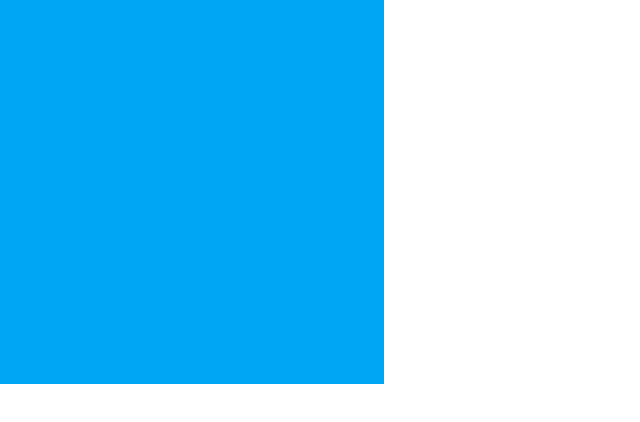
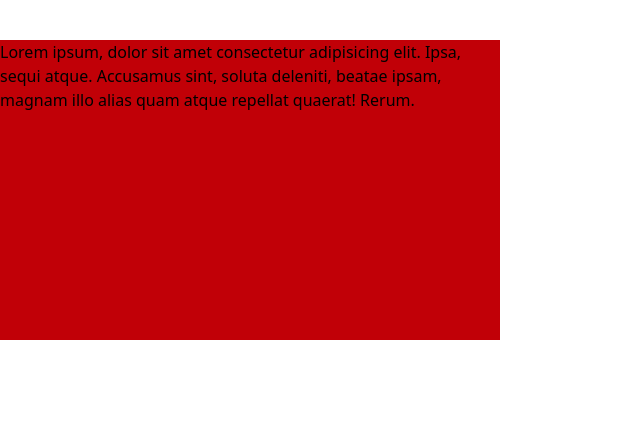
Before and after one commit to hongsomonor/tailwindcss-course, a website: page public/with-height.html in a window 1280 px wide. Shown: the whole page, without its empty margins (0-640 px from the left). Drawn offline with Linux system fonts and the light colour scheme.

Commit message:
about width and heigh

```diff
--- a/public/with-height.html
+++ b/public/with-height.html
@@ -1,12 +1,30 @@
 <!DOCTYPE html>
 <html lang="en">
-<head>
-    <meta charset="UTF-8">
-    <meta name="viewport" content="width=device-width, initial-scale=1.0">
-    <link rel="stylesheet" href="main.css">
-    <title>Document</title>
-</head>
-<body>
-    <div class="w-96 h-96 bg-sky-500"></div>
-</body>
+  <head>
+    <meta charset="UTF-8" />
+    <meta name="viewport" content="width=device-width, initial-scale=1.0" />
+    <link rel="stylesheet" href="main.css" />
+    <title>About width and heigh</title>
+  </head>
+  <body>
+    <!-- <div class="w-[500px] h-96 bg-sky-500">
+      <div class="w-3/6 h-96 bg-indigo-500"></div>
+    </div>
+
+    <div class="size-28 bg-blue-400 mt-10"></div> -->
+
+    <div class="max-w-[500px] h-[300px] bg-red-700 mt-10">
+      <p>
+        Lorem ipsum, dolor sit amet consectetur adipisicing elit. Ipsa, sequi
+        atque. Accusamus sint, soluta deleniti, beatae ipsam, magnam illo alias
+        quam atque repellat quaerat! Rerum.
+      </p>
+    </div>
+
+    <!--
+        >>>> Note
+        - w-1/2 , w-3/6 still 50% of parents
+        - size-28 = width 122px and height 122px
+    -->
+  </body>
 </html>
```
Also changed, not shown: public/main.css.
